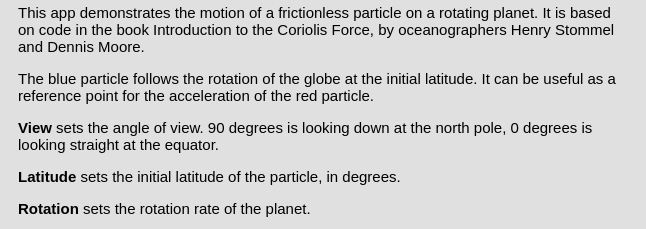
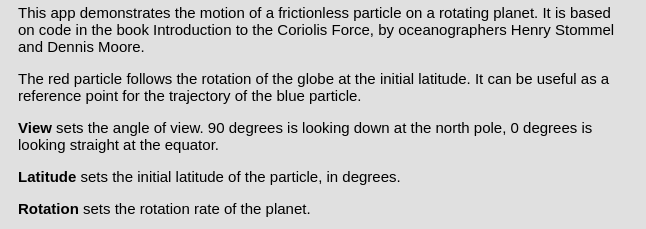
Before and after one commit to tompc35/coriolis_demo, a plain HTML site: page index.html in a window 1280 px wide. Shown: the part 707-936 px from the top of the page, 322-968 px from the left. Drawn offline with Linux system fonts and the light colour scheme.

Commit message:
switched red/blue in description

```diff
--- a/index.html
+++ b/index.html
@@ -121,7 +121,7 @@
 
   <p>This app demonstrates the motion of a frictionless particle on a rotating planet. It is based on code in the book Introduction to the Coriolis Force, by oceanographers Henry Stommel and Dennis Moore.</p>
 
-  <p>The blue particle follows the rotation of the globe at the initial latitude. It can be useful as a reference point for the acceleration of the red particle.</p>
+  <p>The red particle follows the rotation of the globe at the initial latitude. It can be useful as a reference point for the trajectory of the blue particle.</p>
 
   <p><b>View</b> sets the angle of view. 90 degrees is looking down at the north pole, 0 degrees is looking straight at the equator.</p>
 
```
